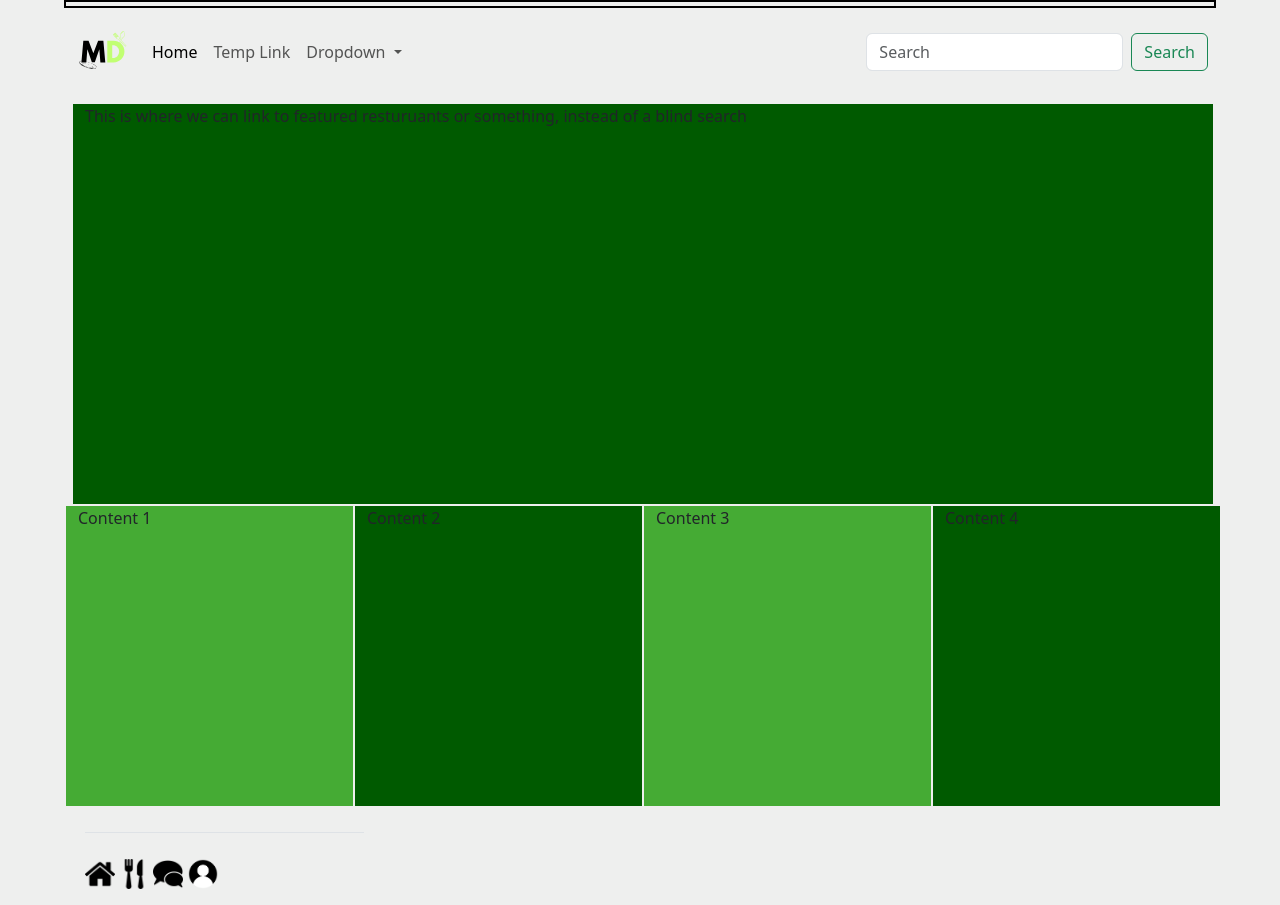
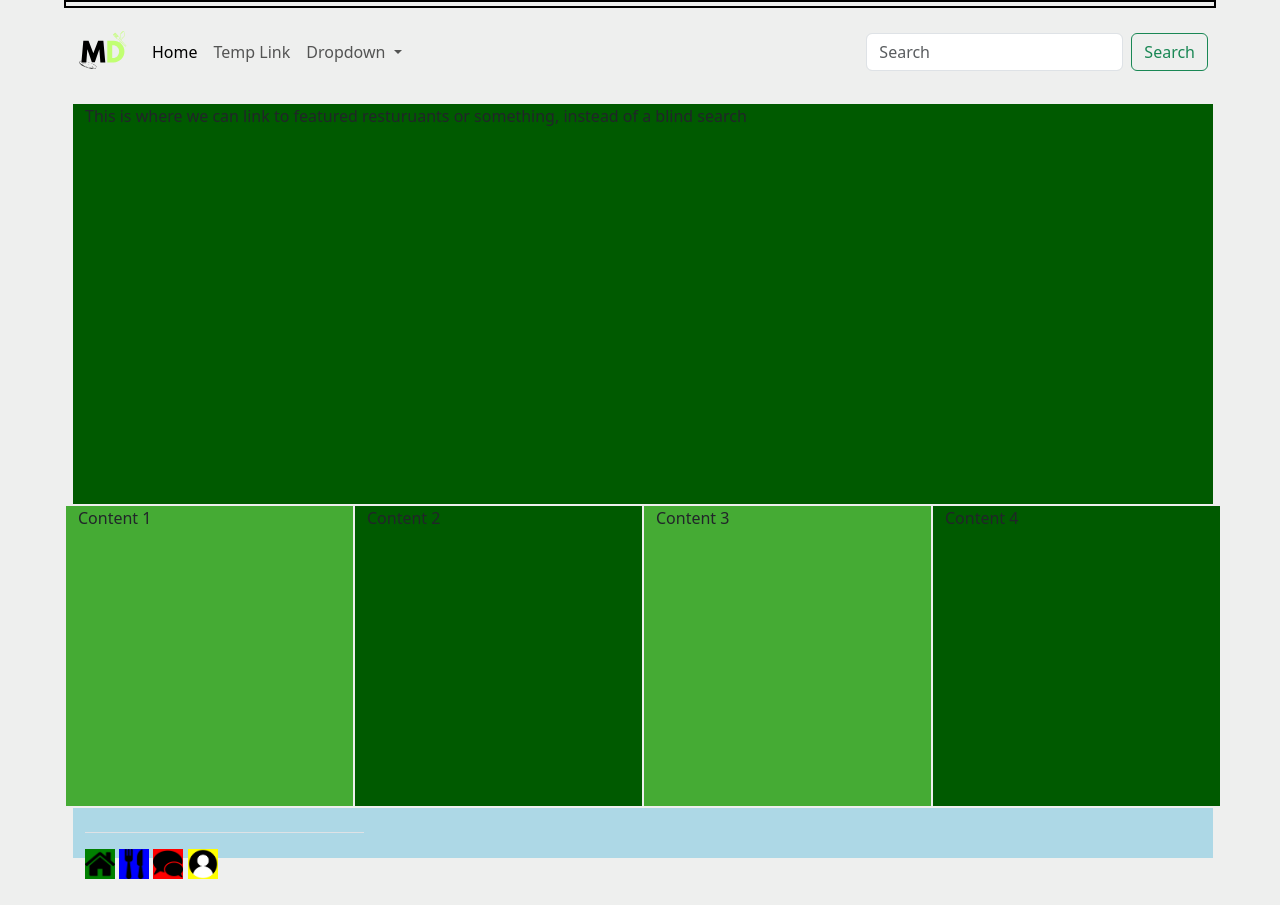
Before and after one commit to lunauii/1800_202430_BBY24, a plain HTML site: page app/html/main.html in a window 1280 px wide. After the commit the page ends 879 px from the top, so only its background shows below. Drawn offline with nearby package versions, Linux system fonts and the light colour scheme; files that its build step writes are made by us from their sources; no server answers; a script that the page names is missing; files whose address does not match are found by name.

Commit message:
worked on style of footer

```diff
--- a/styles/main-style.css
+++ b/public/styles/main-style.css
@@ -61,34 +61,38 @@
 /* FOOTER - IN PROGRESS */
 #footer{
     grid-area: footer;
+    background-color: lightblue;
+    width: 100%;
+    grid-gap: 4px;
     display: grid;
+    grid-template-rows: 100%;
     grid-template-columns: 25% 25% 25% 25%;
     grid-template-areas:
-    "footer-home footer-restaurants footer-messages footer-profile"
+    "footer-home footer-restaurants footer-messages footer-profile";
 }
 
 #footer-home {
+    grid-area: footer-home;
     height: 30px;
-    grid-area: footer-home;
-    margin: 10px auto auto auto;
+    background-color: green;
 }
 
 #footer-restaurants {
+    grid-area: footer-restaurants;
     height: 30px;
-    grid-area: footer-restaurants;
-    margin: 10px auto auto auto;
+    background-color: blue;
 }
 
 #footer-messages {
+    grid-area: footer-messages;
     height: 30px;
-    grid-area: footer-messages;
-    margin: 10px auto auto auto;
+    background-color: red;
 }
 
 #footer-profile {
+    grid-area: footer-profile;
     height: 30px;
-    grid-area: footer-profile;
-    margin: 10px auto auto auto;
+    background-color: yellow;
 }
 
 .bg-info {
```
